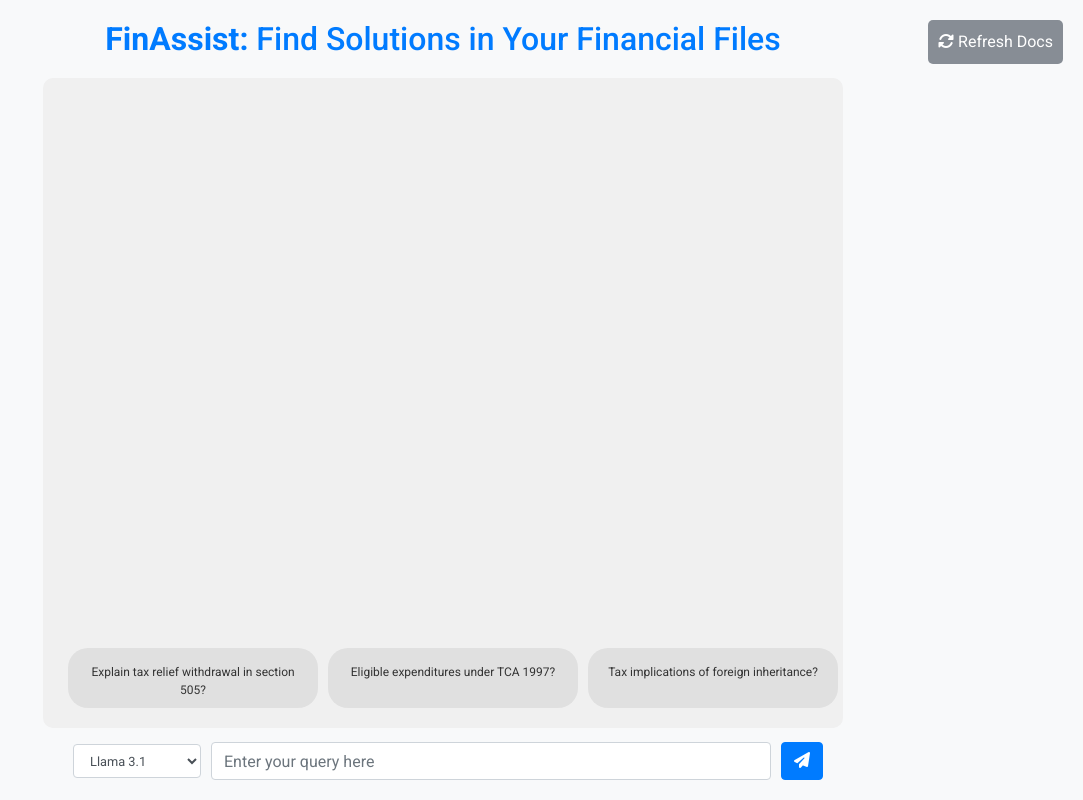
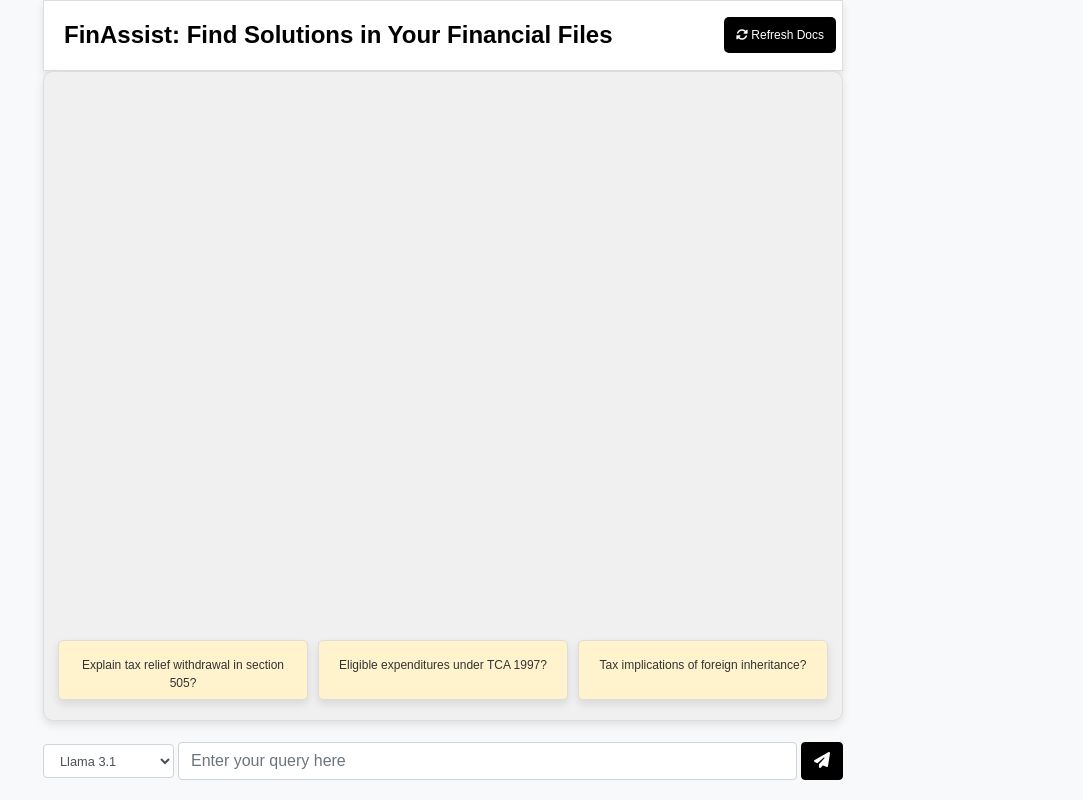
Before and after one commit to thatAishwarya/genai-search, a FastAPI app: page /static/chatbot.html in a window 1280 px wide. Shown: the whole page, without its empty margins (197-1280 px from the left). Run offline with FastAPI, Linux system fonts and the light colour scheme; parts of the project's set-up code (start-up, migrations or seed data) failed here and were passed over; some libraries are stand-ins or nearby versions.

Commit message:
UX fixes and modular code

```diff
--- a/fin-assist/app/main.py
+++ b/fin-assist/app/main.py
@@ -1,52 +1,13 @@
 import os
-import logging
-import openai
 from fastapi import FastAPI, HTTPException
 from pydantic import BaseModel
-import PyPDF2
-from langchain.chains import RetrievalQA
-from langchain_community.llms import Ollama
-from langchain.embeddings import OllamaEmbeddings
-from langchain_openai import ChatOpenAI
-from langchain_openai import OpenAIEmbeddings
-from langchain_community.vectorstores import Chroma
-from langchain.prompts import PromptTemplate
-from langchain.memory import ConversationBufferMemory
-from langchain.schema import Document
 from fastapi.middleware.cors import CORSMiddleware
 from fastapi.staticfiles import StaticFiles
 from fastapi.responses import RedirectResponse
 
-# Configuration settings
-SETTINGS = {
-    "PDF_DIR": "data/TCA-Test",
-    "PERSIST_DIRECTORIES": {
-        "llama3.1": "data/llama3.1",
-        "gpt-3.5-turbo": "data/gpt-3.5-turbo"
-    },
-    "LLM_MODELS": {
-        "llama3.1": {    #Commenting this option, uncomment for demo
-            "llm": Ollama,
-            "embedding": OllamaEmbeddings,
-            "embedding_model": "mxbai-embed-large",
-            "model_name": "llama3.1"
-        },
-        # "gpt-3.5-turbo": {      #Commenting this option, uncomment for demo
-        #     "embedding": OpenAIEmbeddings,
-        #     "embedding_model": "text-embedding-3-small",
-        #     "model_name": "gpt-3.5-turbo"
-        # }
-    },
-    "DEFAULT_MODEL": "llama3.1",
-    "LLM_BASE_URL": "http://localhost:11434",
-    "PROMPT_TEMPLATE": """You are a knowledgeable chatbot, here to help with questions of the user. Your tone should be professional and informative.
-        Context: {context}
-        History: {history}
-        User: {question}
-        Chatbot:""",
-    "LOGGING_LEVEL": logging.DEBUG,
-    "OPENAI_API_KEY": ""
-}
+from app_config import SETTINGS
+from logging_config import setup_logging
+from helpers import search
 
 app = FastAPI()
 
@@ -62,156 +23,16 @@ app.add_middleware(
 # Mount static files
 app.mount("/static", StaticFiles(directory="static"), name="static")
 
-# Set up logging configuration
-logging.basicConfig(level=SETTINGS["LOGGING_LEVEL"], format='%(asctime)s - %(levelname)s - %(message)s')
-logger = logging.getLogger(__name__)
+# Initialize logging
+logger = setup_logging()
 
 # Global variables
 vectorstores = {}
 qa_chains = {}
 
-def extract_text_from_pdfs(pdf_dir):
-    logger.info(f"Extracting text from PDFs in directory: {pdf_dir}")
-    page_texts = []
-    for filename in os.listdir(pdf_dir):
-        if filename.endswith(".pdf"):
-            filepath = os.path.join(pdf_dir, filename)
-            logger.debug(f"Processing file: {filepath}")
-            try:
-                with open(filepath, "rb") as file:
-                    reader = PyPDF2.PdfReader(file)
-                    for page_num, page in enumerate(reader.pages):
-                        page_text = page.extract_text()
-                        if page_text:
-                            # Include metadata with the document name and page number
-                            page_texts.append({
-                                "filename": filename,
-                                "page_num": page_num + 1,
-                                "content": page_text
-                            })
-                            logger.debug(f"Extracted text from page {page_num + 1} of file {filename}")
-            except Exception as e:
-                logger.error(f"Error processing file {filepath}: {e}")
-    return page_texts
-
-def update_embeddings(model_key):
-    logger.info(f"Updating embeddings for model {model_key}.")
-    try:
-        # Extract text from PDFs
-        page_texts = extract_text_from_pdfs(SETTINGS["PDF_DIR"])
-
-        # Create document objects from text pages
-        documents = [
-            Document(
-                page_content=text["content"],
-                metadata={"filename": text["filename"], "page_num": text["page_num"]}
-            )
-            for text in page_texts
-        ]
-
-        # Select embedding model and directory based on the selected model
-        model_config = SETTINGS["LLM_MODELS"][model_key]
-
-        if model_key == "llama3.1":
-            embedding_function = OllamaEmbeddings(model="mxbai-embed-large")
-        elif model_key == "gpt-3.5-turbo":
-            embedding_function = OpenAIEmbeddings(model="text-embedding-3-small", openai_api_key=SETTINGS["OPENAI_API_KEY"])
-        else:
-            raise ValueError(f"Unsupported model key: {model_key}")
-
-        persist_directory = SETTINGS["PERSIST_DIRECTORIES"][model_key]
-
-        # Create or update vector store
-        vectorstore = Chroma.from_documents(
-            documents=documents,
-            embedding=embedding_function,
-            persist_directory=persist_directory
-        )
-        logger.info(f"Vector store for {model_key} created or updated and persisted.")
-        return vectorstore
-
-    except Exception as e:
-        logger.error(f"Error updating embeddings: {e}")
-        raise
-
-
-def load_vectorstores():
-    logger.info("Loading vector stores.")
-    try:
-        for model_key in SETTINGS["LLM_MODELS"].keys():
-            persist_directory = SETTINGS["PERSIST_DIRECTORIES"][model_key]
-            if os.path.exists(persist_directory):
-                logger.info(f"Loading vector store for model {model_key}.")
-                # Create embedding object based on model_key
-                model_config = SETTINGS["LLM_MODELS"][model_key]
-                if model_key == "gpt-3.5-turbo":
-                    embedding_function = OpenAIEmbeddings(model="text-embedding-3-small", openai_api_key=SETTINGS["OPENAI_API_KEY"])
-                else:
-                    embedding_function = OllamaEmbeddings(model="mxbai-embed-large")
-                vectorstores[model_key] = Chroma(persist_directory=persist_directory, embedding_function=embedding_function)
-            else:
-                logger.info(f"No existing vector store found for model {model_key}.")
-        logger.info("All vector stores loaded.")
-    except Exception as e:
-        logger.error(f"Error loading vector stores: {e}")
-        raise
-
-def create_qa_chain(model_key):
-    global qa_chains
-    if model_key in qa_chains:
-        logger.info(f"QA chain for {model_key} already created.")
-        return qa_chains[model_key]
-
-    logger.info(f"Creating QA chain for model {model_key}.")
-    try:
-        # Get the corresponding vector store
-        vectorstore = vectorstores.get(model_key)
-        if not vectorstore:
-            logger.error(f"Vector store for {model_key} not found.")
-            raise ValueError(f"Vector store for {model_key} not found.")
-
-        model_config = SETTINGS["LLM_MODELS"][model_key]
-        if model_key == "gpt-3.5-turbo":
-            llm = ChatOpenAI(model=model_config["model_name"], openai_api_key=SETTINGS["OPENAI_API_KEY"])
-        else:
-            llm = model_config["llm"](base_url=SETTINGS["LLM_BASE_URL"], model=model_config["model_name"], verbose=True)
-
-        retriever = vectorstore.as_retriever()
-
-        prompt = PromptTemplate(
-            input_variables=["history", "context", "question"],
-            template=SETTINGS["PROMPT_TEMPLATE"],
-        )
-
-        memory = ConversationBufferMemory(
-            memory_key="history",
-            return_messages=True,
-            input_key="question"
-        )
-        logger.info("Initialize RetrievalQA chain")
-
-        # Initialize RetrievalQA chain
-        qa_chain = RetrievalQA.from_chain_type(
-            llm=llm,
-            chain_type='stuff',
-            retriever=retriever,
-            verbose=True,
-            chain_type_kwargs={
-                "verbose": True,
-                "prompt": prompt,
-                "memory": memory,
-            }
-        )
-        qa_chains[model_key] = qa_chain
-        logger.info(f"QA chain for {model_key} created.")
-        return qa_chain
-
-    except Exception as e:
-        logger.error(f"Error creating QA chain: {e}")
-        raise
-
 @app.on_event("startup")
 async def application_start():
+    global vectorstores, qa_chains
     logger.info("Application startup.")
     try:
         # Load vector stores if they exist, otherwise create them
@@ -219,31 +40,31 @@ async def application_start():
             persist_directory = SETTINGS["PERSIST_DIRECTORIES"][model_key]
             if not os.path.exists(persist_directory):
                 # Create vector store if it does not exist
-                vectorstores[model_key] = update_embeddings(model_key)
+                vectorstores[model_key] = search.update_embeddings(model_key)
             else:
                 # Load existing vector store
-                load_vectorstores()
+                vectorstores = search.load_vectorstores(vectorstores)
 
         # Create QA chains for each model using the vector stores
         for model_key in SETTINGS["LLM_MODELS"].keys():
-            if model_key not in vectorstores:
-                vectorstores[model_key] = update_embeddings(model_key)
-            create_qa_chain(model_key)
+            if model_key not in qa_chains:
+                qa_chains = search.create_qa_chain(model_key, vectorstores, qa_chains)
     except Exception as e:
         logger.error(f"Error during application startup: {e}")
         raise HTTPException(status_code=500, detail="Application startup failed")
 
 @app.post("/processdocs")
 async def process_docs():
+    global vectorstores, qa_chains
     logger.info("Processing documents.")
     try:
         # Force update embeddings and reinitialize vector stores
         for model_key in SETTINGS["LLM_MODELS"].keys():
-            vectorstores[model_key] = update_embeddings(model_key)
+            vectorstores[model_key] = search.update_embeddings(model_key)
 
         # Recreate QA chains for each model after updating embeddings
         for model_key in SETTINGS["LLM_MODELS"].keys():
-            create_qa_chain(model_key)
+            qa_chains = search.create_qa_chain(model_key, vectorstores, qa_chains)
 
         return {"status": "success"}
     except Exception as e:
@@ -256,17 +77,22 @@ class QueryData(BaseModel):
 
 @app.post("/query")
 async def query(query_data: QueryData):
+    global vectorstores, qa_chains
     query_text = query_data.query
     model_key = query_data.model
     logger.info(f"Received query: {query_text} for model: {model_key}")
     try:
         # Create QA chain if it does not exist for the requested model
         if model_key not in qa_chains:
-            create_qa_chain(model_key)
+            logger.info("Creating chain")
+            qa_chains = search.create_qa_chain(model_key, vectorstores)
 
+        logger.info("Initailising qa_chain")
         qa_chain = qa_chains[model_key]
+        logger.info("Getting Result")
         result = qa_chain({"query": query_text})
 
+        logger.info("Refining Result")
         # Extract references (document name and page number) from the results
         referees = []
         if "result" in result and "metadata" in result:
--- a/fin-assist/app/static/chatbot.html
+++ b/fin-assist/app/static/chatbot.html
@@ -8,38 +8,12 @@
     <link href="https://maxcdn.bootstrapcdn.com/bootstrap/4.5.2/css/bootstrap.min.css" rel="stylesheet">
     <link rel="stylesheet" href="https://cdnjs.cloudflare.com/ajax/libs/font-awesome/6.0.0-beta3/css/all.min.css">
     <link rel="stylesheet" href="css/style.css">
-    <style>
-        .top-right {
-            display: flex;
-            align-items: center;
-            gap: 10px;
-        }
-        .dropdown-container {
-            margin-left: 10px;
-        }
-        .small-dropdown {
-            width: auto;
-            font-size: 0.8rem; /* Smaller font size for the dropdown */
-        }
-        .input-container {
-            display: flex;
-            align-items: center;
-            gap: 10px;
-        }
-        .input-container .form-control {
-            flex: 1;
-        }
-    </style>
-    <!-- Bootstrap JS and dependencies -->
-    <script src="https://code.jquery.com/jquery-3.5.1.slim.min.js"></script>
-    <script src="https://cdn.jsdelivr.net/npm/@popperjs/core@2.9.2/dist/umd/popper.min.js"></script>
-    <script src="https://maxcdn.bootstrapcdn.com/bootstrap/4.5.2/js/bootstrap.min.js"></script>
 </head>
 <body>
-    <h1 class="title">
-        <b>FinAssist:</b> Find Solutions in Your Financial Files
-    </h1>
-    <div class="top-right">
+    <div class="top-bar">
+        <h1 class="title">
+            <b>FinAssist:</b> Find Solutions in Your Financial Files
+        </h1>
         <button id="sync-docs-btn" class="sync-btn"><i class="fas fa-sync-alt"></i> Refresh Docs</button>
     </div>
     <div class="chat-container" id="chat-container">
@@ -52,21 +26,20 @@
     </div>
     <div class="input-container">
         <div class="dropdown-container">
-            <!-- <label for="model-select" class="d-inline">Select Model:</label> -->
             <select id="model-select" class="form-control small-dropdown">
                 <option value="llama3.1">Llama 3.1</option>
                 <option value="gpt-3.5-turbo">GPT 3.5 Turbo</option>
             </select>
         </div>
         <input type="text" id="user-query" class="form-control" placeholder="Enter your query here">
-
         <button id="submit-btn" class="btn btn-primary">
             <i class="fas fa-paper-plane"></i>
         </button>
     </div>
 
+    <!-- Bootstrap JS and dependencies -->
     <script src="https://code.jquery.com/jquery-3.5.1.slim.min.js"></script>
-    <script src="https://cdn.jsdelivr.net/npm/@popperjs/core@2.5.4/dist/umd/popper.min.js"></script>
+    <script src="https://cdn.jsdelivr.net/npm/@popperjs/core@2.9.2/dist/umd/popper.min.js"></script>
     <script src="https://maxcdn.bootstrapcdn.com/bootstrap/4.5.2/js/bootstrap.min.js"></script>
     <script src="https://kit.fontawesome.com/a076d05399.js" crossorigin="anonymous"></script>
     <script src="https://cdn.jsdelivr.net/npm/axios/dist/axios.min.js"></script>
--- a/fin-assist/app/static/css/style.css
+++ b/fin-assist/app/static/css/style.css
@@ -1,9 +1,10 @@
 html, body {
-    font-family: 'Roboto', sans-serif;
     margin: 0;
     padding: 0;
     height: 100%;
     overflow: hidden;
+    color: black;
+    font-family: sans-serif;
 }
 
 body {
@@ -15,21 +16,48 @@ body {
 
 .title {
     margin: 20px;
-    font-size: 2em;
+    font-size: 24px;
     text-align: center;
-    color: #007bff;
 }
 
-.top-right {
-    position: absolute;
-    top: 20px;
-    right: 20px;
+.top-bar {
+    background-color: #ffffff;
+    border: 1px solid #ddd;
+    box-shadow: 0 4px 8px rgba(0, 0, 0, 0.1);
+    display: flex;
+    justify-content: space-between;
+    align-items: center;
+    width: 70%;
+    max-width: 800px;
+    position: relative;
+}
+
+.top-bar .title {
+    font-size: 1.5em;
+    font-weight: bold;
+    color: black;
+}
+
+.top-bar .sync-btn {
+    background-color: black;
+    color: #fff;
+    border: none;
+    border-radius: 5px;
+    padding: 9px 12px;
+    font-size: 12px;
+    cursor: pointer;
+    transition: background-color 0.3s;
+    margin-right: 6px;
+}
+
+.top-bar .sync-btn:hover {
+    background-color: #333;
 }
 
 .chat-container {
     background-color: #f0f0f0;
     border-radius: 10px;
-    padding: 20px;
+    padding: 10px;
     width: 70%;
     max-width: 800px;
     height: calc(100vh - 150px);
@@ -38,6 +66,9 @@ body {
     flex-direction: column;
     margin-bottom: 20px;
     position: relative;
+    border: 1px solid #ddd;
+    box-shadow: 0 4px 8px rgba(0, 0, 0, 0.1);
+    display: flex;
 }
 
 .chat-messages {
@@ -55,26 +86,28 @@ body {
     bottom: 10px;
     width: calc(100% - 20px);
     font-size: 12px;
-
 }
 
 .sample-prompt {
-    background-color: #e0e0e0;
+    background-color: #fff3cd;
     color: #333;
     padding: 15px;
-    border-radius: 20px;
+    border-radius: 5px;
     cursor: pointer;
     width: 100%;
     max-width: 250px;
     text-align: center;
-    box-sizing: border-box; /* Ensure padding is included in width */
-    flex: 1 1 30%; /* Flex-grow, flex-shrink, flex-basis */
-    transition: background-color 0.3s;
-    height: 60px; /* Set fixed height */
+    box-sizing: border-box;
+    flex: 1 1 30%;
+    transition: background-color 0.3s, box-shadow 0.3s;
+    height: 60px;
+    border: 1px solid #ddd;
+    box-shadow: 0 4px 8px rgba(0, 0, 0, 0.1);
 }
 
 .sample-prompt:hover {
-    background-color: #d4d4d4;
+    background-color: #f7e5a2;
+    box-shadow: 0 6px 12px rgba(0, 0, 0, 0.2);
 }
 
 .user-query {
@@ -82,30 +115,30 @@ body {
     padding: 10px;
     border-radius: 10px;
     margin: 5px 0;
-    color: #856404;
+    color: black;
     align-self: flex-start;
 }
 
 .bot-message {
-    background-color: #cce5ff;
     padding: 10px;
     border-radius: 10px;
     margin: 5px 0;
-    color: #004085;
+    color: black;
     align-self: flex-end;
+    box-shadow: 0 4px 8px rgba(0, 0, 0, 0.2);
+    transition: box-shadow 0.3s, transform 0.3s;
+    background-color: white;
 }
 
 .input-container {
     width: 70%;
     max-width: 800px;
-    padding: 0 20px;
     position: fixed;
     bottom: 20px;
     z-index: 10;
-}
-
-.input-group .form-control {
-    border-radius: 30px 0 0 30px;
+    display: flex;
+    gap: 4px;
+    align-items: center;
 }
 
 .input-group .input-group-append .btn {
@@ -116,15 +149,16 @@ body {
     font-size: 1.2em;
 }
 
-.sync-btn {
-    padding: 10px 10px;
-    border: none;
-    border-radius: 5px;
-    background-color: #878d95;
-    color: white;
-    cursor: pointer;
+.small-dropdown {
+    width: auto;
+    font-size: 0.8rem;
 }
 
-.sync-btn:hover {
-    background-color: #5a5e63;
+.btn-primary {
+    color: #fff;
+    background-color: black;
+    border-color: black;
 }
+.btn-primary:hover {
+    background-color: #333;
+}
```
Also changed, not shown: fin-assist/app/app_config.py (added, +32 -0 lines), fin-assist/app/helpers/document_reader.py (added, +30 -0 lines), fin-assist/app/helpers/search.py (added, +133 -0 lines), fin-assist/app/logging_config.py (added, +10 -0 lines), fin-assist/app/static/chatbot.js (+42 -2 lines).
